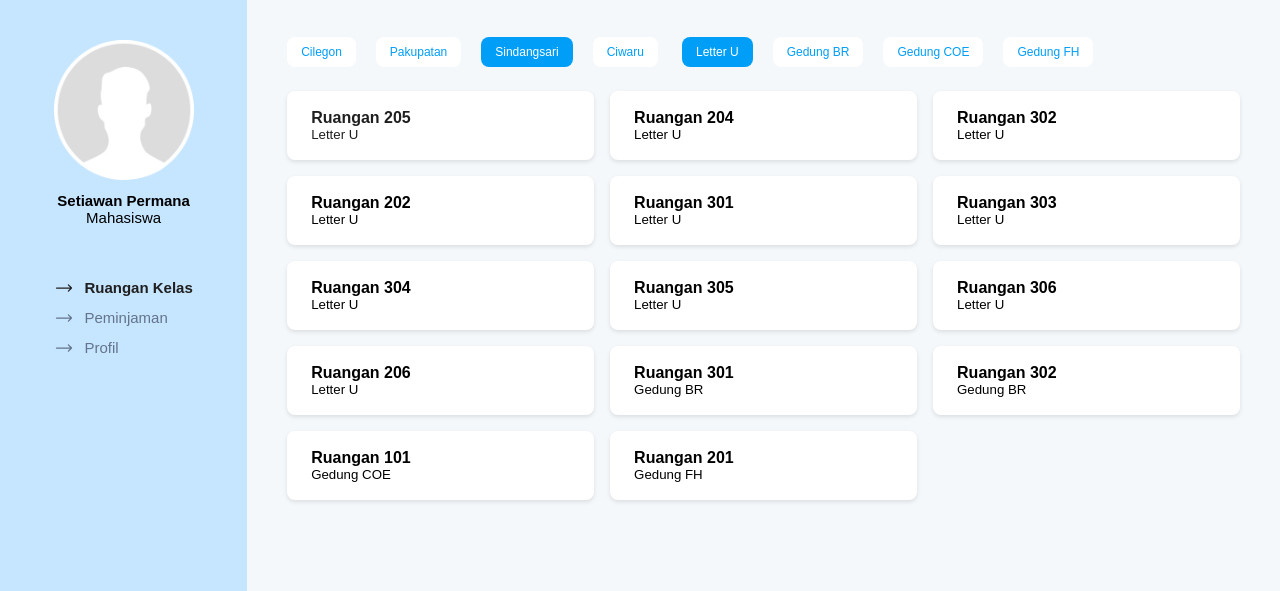
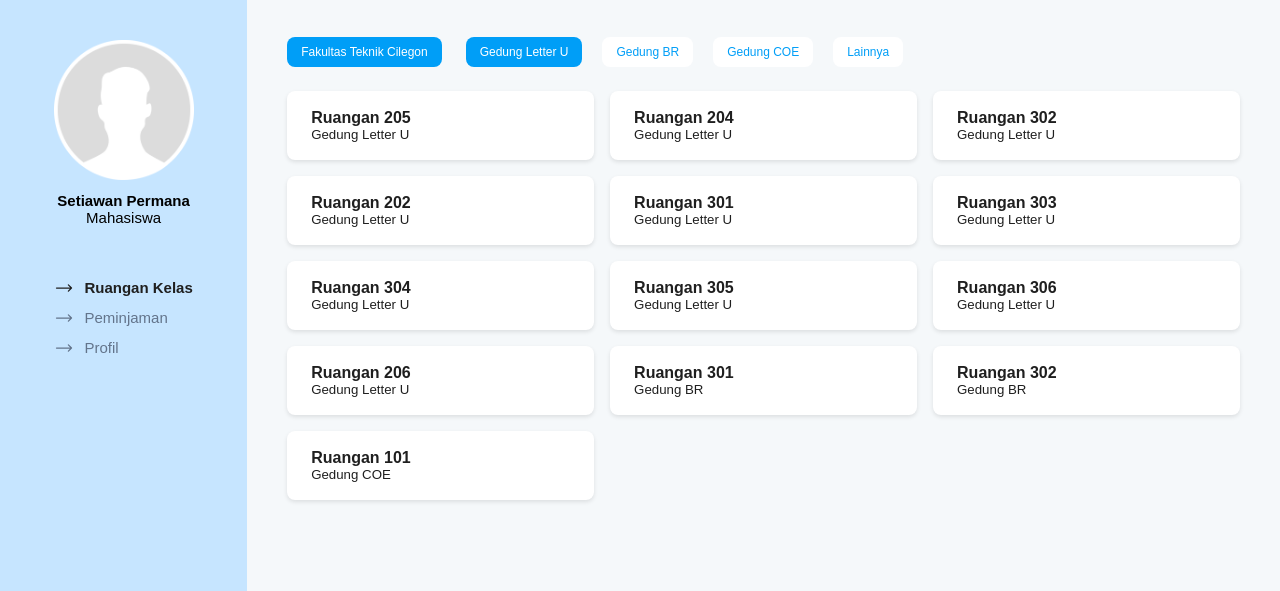
Before and after one commit to setiawanprmn/peminjaman-ruangan, a plain HTML site: page pages/home.html in a window 1280 px wide. Shown: the part 146-737 px from the top of the page. Drawn offline with Linux system fonts and the light colour scheme.

Commit message:
Update home.html

```diff
--- a/pages/home.html
+++ b/pages/home.html
@@ -12,39 +12,30 @@
 </head>
 <body>
   <div class="container">
-      <!-- aside menu -->
+    <!-- Sidebar Menu -->
     <aside>
       <div class="name">
         <img src="../assets/logo.png" alt="logo" class="logo" />
         <h2 class="brand">
-            Sistem  <br />
+          Sistem <br />
           Peminjaman Ruangan
         </h2>
         <h3 class="sub-brand">Sultan Ageng Tirtayasa</h3>
       </div>
+
       <div class="profile">
         <img src="../assets/profile.png" alt="profile" class="profile-img" />
         <h2 class="profile-name">Setiawan Permana</h2>
         <h3 class="profile-status">Mahasiswa</h3>
       </div>
-        <!-- menu -->
+
+      <!-- Navigation Menu -->
       <ul class="list">
         <li>
           <a href="./home.html">
             <div class="menu-item active">
-                <svg
-                  xmlns="http://www.w3.org/2000/svg"
-                  fill="none"
-                  viewBox="0 0 24 24"
-                  stroke-width="1.5"
-                  stroke="currentColor"
-                  class="svg-arrow"
-                >
-                  <path
-                    stroke-linecap="round"
-                    stroke-linejoin="round"
-                    d="M17.25 8.25L21 12m0 0l-3.75 3.75M21 12H3"
-                  />
+              <svg xmlns="http://www.w3.org/2000/svg" fill="none" viewBox="0 0 24 24" stroke-width="1.5" stroke="currentColor" class="svg-arrow">
+                <path stroke-linecap="round" stroke-linejoin="round" d="M17.25 8.25L21 12m0 0l-3.75 3.75M21 12H3" />
               </svg>
               Ruangan Kelas
             </div>
@@ -53,19 +44,8 @@
         <li>
           <a href="./peminjaman.html">
             <div class="menu-item">
-                <svg
-                  xmlns="http://www.w3.org/2000/svg"
-                  fill="none"
-                  viewBox="0 0 24 24"
-                  stroke-width="1.5"
-                  stroke="currentColor"
-                  class="svg-arrow"
-                >
-                  <path
-                    stroke-linecap="round"
-                    stroke-linejoin="round"
-                    d="M17.25 8.25L21 12m0 0l-3.75 3.75M21 12H3"
-                  />
+              <svg xmlns="http://www.w3.org/2000/svg" fill="none" viewBox="0 0 24 24" stroke-width="1.5" stroke="currentColor" class="svg-arrow">
+                <path stroke-linecap="round" stroke-linejoin="round" d="M17.25 8.25L21 12m0 0l-3.75 3.75M21 12H3" />
               </svg>
               Peminjaman
             </div>
@@ -74,119 +54,59 @@
         <li>
           <a href="./profil.html">
             <div class="menu-item">
-                <svg
-                  xmlns="http://www.w3.org/2000/svg"
-                  fill="none"
-                  viewBox="0 0 24 24"
-                  stroke-width="1.5"
-                  stroke="currentColor"
-                  class="svg-arrow"
-                >
-                  <path
-                    stroke-linecap="round"
-                    stroke-linejoin="round"
-                    d="M17.25 8.25L21 12m0 0l-3.75 3.75M21 12H3"
-                  />
+              <svg xmlns="http://www.w3.org/2000/svg" fill="none" viewBox="0 0 24 24" stroke-width="1.5" stroke="currentColor" class="svg-arrow">
+                <path stroke-linecap="round" stroke-linejoin="round" d="M17.25 8.25L21 12m0 0l-3.75 3.75M21 12H3" />
               </svg>
               Profil
             </div>
           </a>
         </li>
       </ul>
+
       <a href="../index.html">
         <div class="logout">
-            <svg
-              xmlns="http://www.w3.org/2000/svg"
-              fill="none"
-              viewBox="0 0 24 24"
-              stroke-width="1.5"
-              stroke="currentColor"
-              class="svg-logout"
-            >
-              <path
-                stroke-linecap="round"
-                stroke-linejoin="round"
-                d="M15.75 9V5.25A2.25 2.25 0 0013.5 3h-6a2.25 2.25 0 00-2.25 2.25v13.5A2.25 2.25 0 007.5 21h6a2.25 2.25 0 002.25-2.25V15m3 0l3-3m0 0l-3-3m3 3H9"
-              />
+          <svg xmlns="http://www.w3.org/2000/svg" fill="none" viewBox="0 0 24 24" stroke-width="1.5" stroke="currentColor" class="svg-logout">
+            <path stroke-linecap="round" stroke-linejoin="round" d="M15.75 9V5.25A2.25 2.25 0 0013.5 3h-6a2.25 2.25 0 00-2.25 2.25v13.5A2.25 2.25 0 007.5 21h6a2.25 2.25 0 002.25-2.25V15m3 0l3-3m0 0l-3-3m3 3H9" />
           </svg>
           Logout
         </div>
       </a>
     </aside>
 
-      <!-- main content -->
+    <!-- Main Content -->
     <main class="main">
       <header class="header">
         <h1 class="title-page">Ruang Kelas</h1>
         <div class="divider"></div>
         <div class="header-util">
           <div class="search-box">
-              <svg
-                xmlns="http://www.w3.org/2000/svg"
-                fill="none"
-                viewBox="0 0 24 24"
-                stroke-width="1.5"
-                stroke="currentColor"
-                class="svg-search"
-              >
-                <path
-                  stroke-linecap="round"
-                  stroke-linejoin="round"
-                  d="M21 21l-5.197-5.197m0 0A7.5 7.5 0 105.196 5.196a7.5 7.5 0 0010.607 10.607z"
-                />
+            <svg xmlns="http://www.w3.org/2000/svg" fill="none" viewBox="0 0 24 24" stroke-width="1.5" stroke="currentColor" class="svg-search">
+              <path stroke-linecap="round" stroke-linejoin="round" d="M21 21l-5.197-5.197m0 0A7.5 7.5 0 105.196 5.196a7.5 7.5 0 0010.607 10.607z" />
             </svg>
-              <input
-                type="search"
-                name="search"
-                id="search"
-                placeholder="Cari ruangan..."
-                class="form-input search"
-              />
+            <input type="search" name="search" id="search" placeholder="Cari ruangan..." class="form-input search" />
           </div>
           <div class="notif">
-              <svg
-                xmlns="http://www.w3.org/2000/svg"
-                fill="none"
-                viewBox="0 0 24 24"
-                stroke-width="1.5"
-                stroke="currentColor"
-                class="svg-notif"
-              >
-                <path
-                  stroke-linecap="round"
-                  stroke-linejoin="round"
-                  d="M14.857 17.082a23.848 23.848 0 005.454-1.31A8.967 8.967 0 0118 9.75v-.7V9A6 6 0 006 9v.75a8.967 8.967 0 01-2.312 6.022c1.733.64 3.56 1.085 5.455 1.31m5.714 0a24.255 24.255 0 01-5.714 0m5.714 0a3 3 0 11-5.714 0"
-                />
+            <svg xmlns="http://www.w3.org/2000/svg" fill="none" viewBox="0 0 24 24" stroke-width="1.5" stroke="currentColor" class="svg-notif">
+              <path stroke-linecap="round" stroke-linejoin="round" d="M14.857 17.082a23.848 23.848 0 005.454-1.31A8.967 8.967 0 0118 9.75v-.7V9A6 6 0 006 9v.75a8.967 8.967 0 01-2.312 6.022c1.733.64 3.56 1.085 5.455 1.31m5.714 0a24.255 24.255 0 01-5.714 0m5.714 0a3 3 0 11-5.714 0" />
             </svg>
           </div>
         </div>
       </header>
+
       <div class="content">
-          <!-- radio gedung lantai -->
+        <!-- Building Filter -->
         <div class="label-wrapper">
           <ul>
             <li class="label-item">
-                <input type="radio" name="gedung" id="untirta-cilegon" class="label" />
-                <label for="untirta-cilegon" class="label-radio">Cilegon</label>
-              </li>
-              <li class="label-item">
-                <input type="radio" name="gedung" id="untirta-pakupatan" class="label" />
-                <label for="untirta-pakupatan" class="label-radio">Pakupatan</label>
-              </li>
-              <li class="label-item">
-                <input type="radio" name="gedung" id="untirta-sindangsari" class="label" checked />
-                <label for="untirta-sindangsari" class="label-radio">Sindangsari</label>
-              </li>
-              <li class="label-item">
-                <input type="radio" name="gedung" id="untirta-ciwaru" class="label" />
-                <label for="untirta-ciwaru" class="label-radio">Ciwaru</label>
+              <input type="radio" name="gedung" id="fakultas-teknik-cilegon" class="label" checked />
+              <label for="fakultas-teknik-cilegon" class="label-radio">Fakultas Teknik Cilegon</label>
             </li>
           </ul>
 
           <ul>
             <li class="label-item">
               <input type="radio" name="lantai" id="lantai-1" class="label" checked />
-                <label for="lantai-1" class="label-radio">Letter U</label>
+              <label for="lantai-1" class="label-radio">Gedung Letter U</label>
             </li>
             <li class="label-item">
               <input type="radio" name="lantai" id="lantai-2" class="label" />
@@ -198,96 +118,91 @@
             </li>
             <li class="label-item">
               <input type="radio" name="lantai" id="lantai-4" class="label" />
-                <label for="lantai-4" class="label-radio">Gedung FH</label>
+              <label for="lantai-4" class="label-radio">Lainnya</label>
             </li>
           </ul>
         </div>
-          <!-- list data -->
+
+        <!-- Room List -->
         <ul class="list-data">
           <a href="ruangan205.html" class="card sm">
             <div class="card-title">
               <h4 class="card-ruangan">Ruangan 205</h4>
-                <h5 class="card-gedung">Letter U</h5>
+              <h5 class="card-gedung">Gedung Letter U</h5>
             </div>
           </a>
-            <li class="card sm">
+          <a href="#" class="card sm">
             <div class="card-title">
               <h4 class="card-ruangan">Ruangan 204</h4>
-                <h5 class="card-gedung">Letter U</h5>
+              <h5 class="card-gedung">Gedung Letter U</h5>
             </div>
-            </li>
-            <li class="card sm">
+          </a>
+          <a href="#" class="card sm">
             <div class="card-title">
               <h4 class="card-ruangan">Ruangan 302</h4>
-                <h5 class="card-gedung">Letter U</h5>
+              <h5 class="card-gedung">Gedung Letter U</h5>
             </div>
-            </li>
-            <li class="card sm">
+          </a>
+          <a href="#" class="card sm">
             <div class="card-title">
               <h4 class="card-ruangan">Ruangan 202</h4>
-                <h5 class="card-gedung">Letter U</h5>
+              <h5 class="card-gedung">Gedung Letter U</h5>
             </div>
-            </li>
-            <li class="card sm">
+          </a>
+          <a href="#" class="card sm">
             <div class="card-title">
               <h4 class="card-ruangan">Ruangan 301</h4>
-                <h5 class="card-gedung">Letter U</h5>
+              <h5 class="card-gedung">Gedung Letter U</h5>
             </div>
-            </li>
-            <li class="card sm">
+          </a>
+          <a href="#" class="card sm">
             <div class="card-title">
               <h4 class="card-ruangan">Ruangan 303</h4>
-                <h5 class="card-gedung">Letter U</h5>
+              <h5 class="card-gedung">Gedung Letter U</h5>
             </div>
-            </li>
-            <li class="card sm">
+          </a>
+          <a href="#" class="card sm">
             <div class="card-title">
               <h4 class="card-ruangan">Ruangan 304</h4>
-                <h5 class="card-gedung">Letter U</h5>
+              <h5 class="card-gedung">Gedung Letter U</h5>
             </div>
-            </li>
-            <li class="card sm">
+          </a>
+          <a href="#" class="card sm">
             <div class="card-title">
               <h4 class="card-ruangan">Ruangan 305</h4>
-                <h5 class="card-gedung">Letter U</h5>
+              <h5 class="card-gedung">Gedung Letter U</h5>
             </div>
-            </li>
-            <li class="card sm">
+          </a>
+          <a href="#" class="card sm">
             <div class="card-title">
               <h4 class="card-ruangan">Ruangan 306</h4>
-                <h5 class="card-gedung">Letter U</h5>
+              <h5 class="card-gedung">Gedung Letter U</h5>
             </div>
-            </li>
-            <li class="card sm">
+          </a>
+          <a href="#" class="card sm">
             <div class="card-title">
               <h4 class="card-ruangan">Ruangan 206</h4>
-                <h5 class="card-gedung">Letter U</h5>
+              <h5 class="card-gedung">Gedung Letter U</h5>
             </div>
-            </li>
-            <li class="card sm">
+          </a>
+          <a href="#" class="card sm">
             <div class="card-title">
               <h4 class="card-ruangan">Ruangan 301</h4>
               <h5 class="card-gedung">Gedung BR</h5>
             </div>
-            </li>
-            <li class="card sm">
+          </a>
+          <a href="#" class="card sm">
             <div class="card-title">
               <h4 class="card-ruangan">Ruangan 302</h4>
               <h5 class="card-gedung">Gedung BR</h5>
             </div>
-            </li>
-            <li class="card sm">
+          </a>
+          <a href="#" class="card sm">
             <div class="card-title">
               <h4 class="card-ruangan">Ruangan 101</h4>
               <h5 class="card-gedung">Gedung COE</h5>
             </div>
-            </li>
-            <li class="card sm">
-              <div class="card-title">
-                <h4 class="card-ruangan">Ruangan 201</h4>
-                <h5 class="card-gedung">Gedung FH</h5>
-              </div>
-            </li>
+          </a>
         </ul>
       </div>
     </main>
```
Lines whose indentation alone changed are shown as unchanged.
